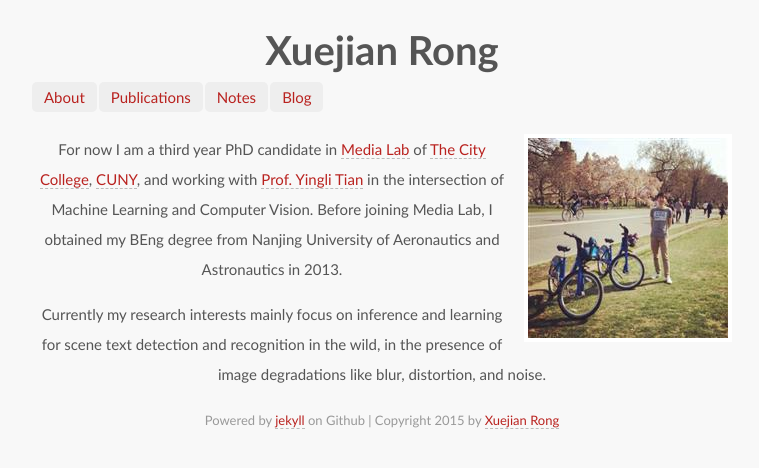
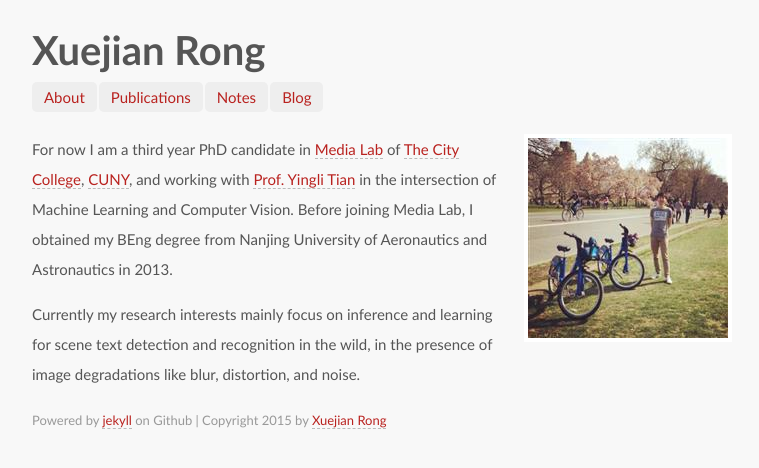
Before and after one commit to ionvision/ionvision.github.io.bk, a Jekyll site: the page built from index.md, in a window 1280 px wide. Shown: the top 468 px of the page, without its empty margins (258-1017 px from the left). Built offline with Jekyll 4.4.1, drawn with Linux system fonts in a browser that asks for light colours; some web fonts are replaced.

Commit message:
Fix alignment problem

```diff
--- a/_layouts/home.html
+++ b/_layouts/home.html
@@ -9,8 +9,8 @@
   <style type="text/css">
   html, body {
     background-color: #F8F8F8;
-    text-align:center;
-    text-align-last:center;
+    text-align:left;
+    text-align-last:left;
     text-justify:inter-ideography;
   }
   .container > footer p , .postheader > a{
```
